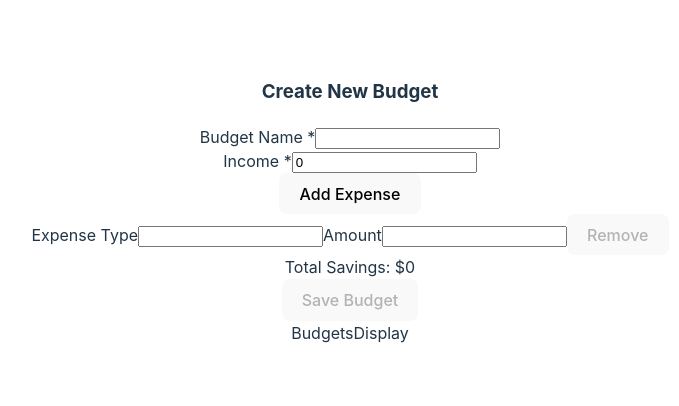
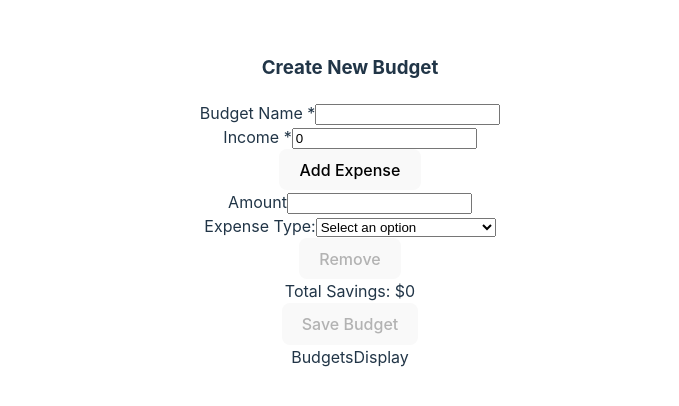
Before and after one commit to Matt-Roden/BudgetBuddy2, a React (Vite) app: page / in a window 1280 px wide. Shown: the part 198-604 px from the top of the page, without its empty margins (290-969 px from the left). Built offline with nearby package versions, Linux system fonts and the light colour scheme.

Commit message:
Adds expense type drop down selector

```diff
--- a/src/components/BudgetForm.tsx
+++ b/src/components/BudgetForm.tsx
@@ -14,9 +14,39 @@ type Budget = {
   expenses: Expense[];
 };
 
+const expenseTypes = [
+  "Groceries",
+  "Utilities",
+  "Rent/Mortgage",
+  "Transportation",
+  "Dining Out",
+  "Entertainment",
+  "Health Care",
+  "Insurance",
+  "Clothing",
+  "Education",
+  "Gifts/Donations",
+  "Travel",
+  "Home Maintenance",
+  "Electronics",
+  "Personal Care",
+  "Pet Care",
+  "Childcare",
+  "Taxes",
+  "Subscriptions",
+  "Savings/Investments",
+  "Debt Repayment",
+  "Furniture/Household Items",
+  "Hobbies",
+  "Fitness/Sports",
+  "Miscellaneous",
+  "Other",
+];
+
 const BudgetForm = () => {
   const [budgetName, setBudgetName] = useState<string>("");
   const [income, setIncome] = useState<number>(0);
+  const [selectedExpenseType] = useState<string | undefined>(undefined);
   const [expenses, setExpenses] = useState<Expense[]>([
     { amount: "", type: "", id: uuidv4() },
   ]);
@@ -58,8 +88,9 @@ const BudgetForm = () => {
     });
     setExpenses(updatedExpenses);
   };
+
   const handleExpenseTypeChange = (
-    e: React.ChangeEvent<HTMLInputElement>,
+    e: React.ChangeEvent<HTMLSelectElement>,
     expense: Expense
   ) => {
     const updatedExpenses: React.SetStateAction<Expense[]> = [];
@@ -126,12 +157,7 @@ const BudgetForm = () => {
           {expenses.map((expense) => {
             return (
               <div key={expense.id}>
-                <label htmlFor="expense-type">Expense Type</label>
-                <input
-                  id="expense-type"
-                  value={expense.type}
-                  onChange={(e) => handleExpenseTypeChange(e, expense)}
-                />
+                <div>
                   <label htmlFor="expense-amount">Amount</label>
                   <input
                     id="expense-amount"
@@ -141,8 +167,31 @@ const BudgetForm = () => {
                       handleExpenseAmountChange(e, expense);
                     }}
                   />
+                </div>
+                <div>
+                  <label htmlFor="dropdown">Expense Type:</label>
+                  <select
+                    id="dropdown"
+                    value={selectedExpenseType}
+                    onChange={(e) => handleExpenseTypeChange(e, expense)}
+                  >
+                    <option value="">Select an option</option>
+                    {expenseTypes.map((expenseType, index) => (
+                      <option key={index} value={expenseType}>
+                        {expenseType}
+                      </option>
+                    ))}
+                  </select>
+                  {selectedExpenseType && (
+                    <p>You selected: {selectedExpenseType}</p>
+                  )}
+                </div>
                 <button
-                  disabled={expenses.length <= 1}
+                  disabled={
+                    expenses.length <= 1 &&
+                    expenses.filter((item) => !item.amount || !item.type)
+                      .length <= 1
+                  }
                   onClick={() => {
                     removeExpense(expense.id);
                   }}
```
Lines whose indentation alone changed are shown as unchanged.
